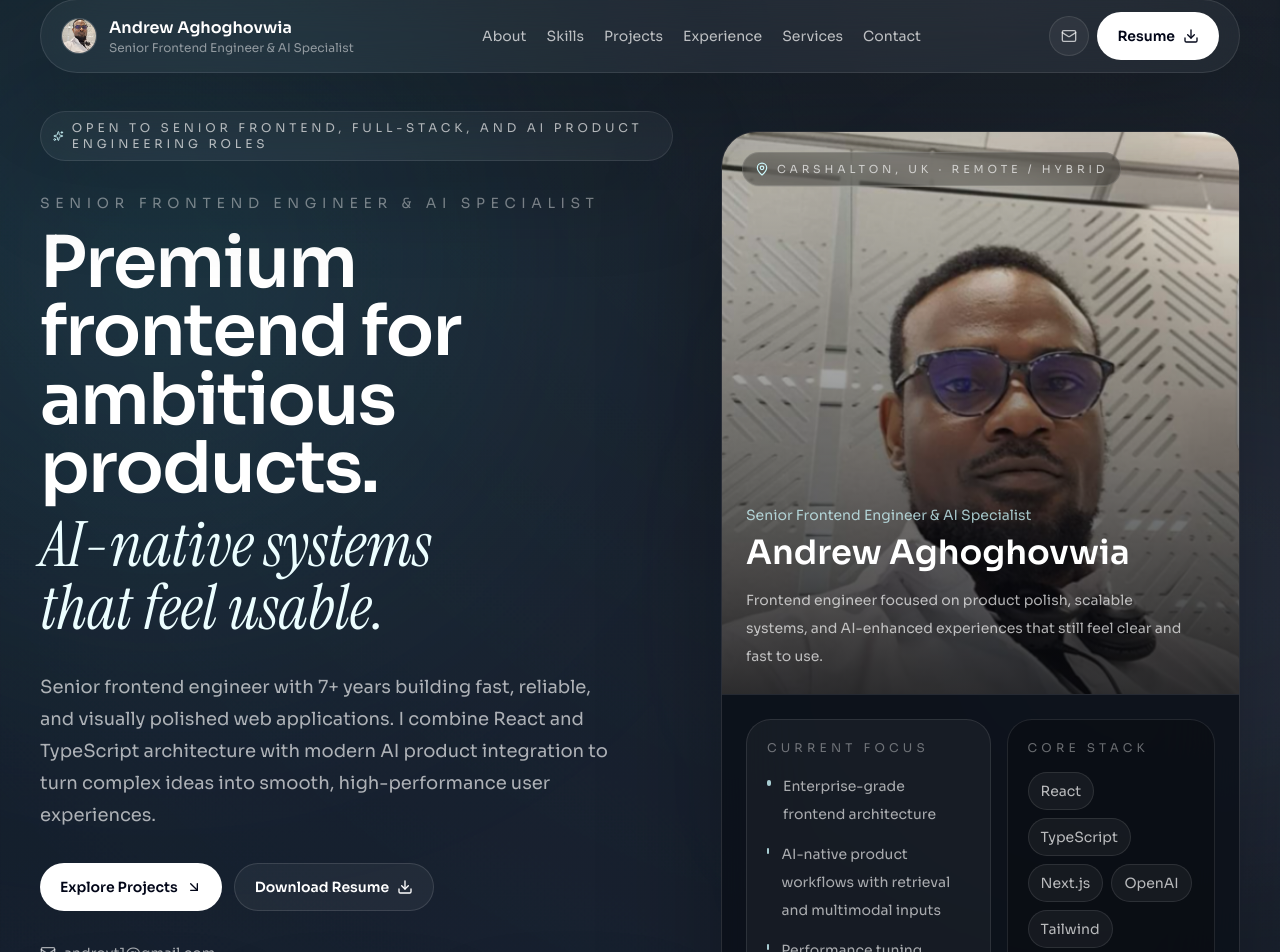
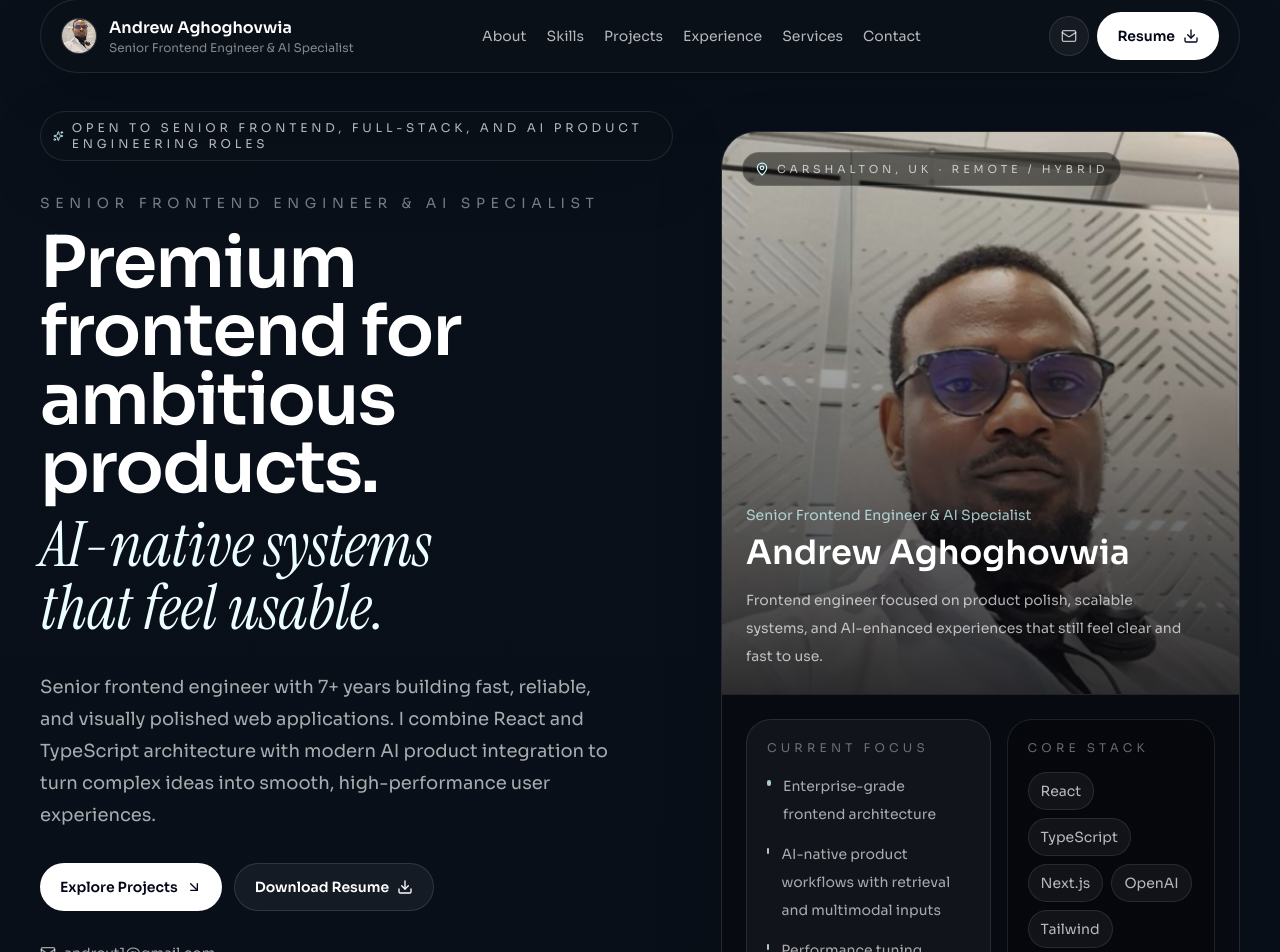
Before and after one commit to androyt1/portfolio, a React (Vite) app: page / in a window 1280 px wide. Shown: the part 17-969 px from the top of the page. Built offline with nearby package versions, Linux system fonts and the light colour scheme.

Commit message:
Optimize cross-device scrolling and motion

```diff
--- a/src/app/App.tsx
+++ b/src/app/App.tsx
@@ -5,8 +5,11 @@ import { SiteFooter } from '@/components/footer/SiteFooter';
 import { ScrollProgress } from '@/components/navigation/ScrollProgress';
 import { SiteHeader } from '@/components/navigation/SiteHeader';
 import { siteContent } from '@/data/portfolio';
+import {
+  DeviceProfileProvider,
+  useDeviceProfileValue,
+} from '@/hooks/use-device-profile';
 import { useLenis } from '@/hooks/use-lenis';
-import { usePrefersReducedMotion } from '@/hooks/use-prefers-reduced-motion';
 import { AboutSection } from '@/sections/AboutSection';
 import { ContactSection } from '@/sections/ContactSection';
 import { ExperienceSection } from '@/sections/ExperienceSection';
@@ -16,36 +19,55 @@ import { ServicesSection } from '@/sections/ServicesSection';
 import { SkillsSection } from '@/sections/SkillsSection';
 
 export function App() {
-  const reducedMotion = usePrefersReducedMotion();
-  const [showLoader, setShowLoader] = useState(!reducedMotion);
+  const deviceProfile = useDeviceProfileValue();
+  const [hasLoaded, setHasLoaded] = useState(false);
 
-  useLenis(!reducedMotion);
+  useLenis(deviceProfile.enableSmoothScroll);
 
   useEffect(() => {
     document.title = `${siteContent.role} | ${siteContent.name}`;
+  }, []);
 
-    if (reducedMotion) {
+  useEffect(() => {
+    const root = document.documentElement;
+    root.dataset.effects = deviceProfile.enhancedEffects ? 'enhanced' : 'reduced';
+
+    return () => root.removeAttribute('data-effects');
+  }, [deviceProfile.enhancedEffects]);
+
+  useEffect(() => {
+    if (hasLoaded) {
       return;
     }
 
-    const timeout = window.setTimeout(() => setShowLoader(false), 1100);
+    if (!deviceProfile.allowPageLoader) {
+      setHasLoaded(true);
+      return;
+    }
+
+    const timeout = window.setTimeout(() => setHasLoaded(true), 820);
     return () => window.clearTimeout(timeout);
-  }, [reducedMotion]);
+  }, [deviceProfile.allowPageLoader, hasLoaded]);
+
+  const showLoader = !hasLoaded && deviceProfile.allowPageLoader;
 
   return (
+    <DeviceProfileProvider value={deviceProfile}>
       <>
+        {deviceProfile.enhancedEffects ? (
           <div className="pointer-events-none fixed inset-0 z-[-2]">
-        <div className="absolute left-[-15%] top-[-10%] h-[44rem] w-[44rem] rounded-full bg-cyan-300/10 blur-[140px]" />
-        <div className="absolute bottom-[-12%] right-[-18%] h-[36rem] w-[36rem] rounded-full bg-indigo-200/10 blur-[140px]" />
+            <div className="absolute left-[-12%] top-[-10%] h-[36rem] w-[36rem] rounded-full bg-cyan-300/9 blur-[112px]" />
+            <div className="absolute bottom-[-10%] right-[-14%] h-[28rem] w-[28rem] rounded-full bg-indigo-200/8 blur-[104px]" />
           </div>
+        ) : null}
 
-      <AnimatePresence>
+        <AnimatePresence initial={false}>
           {showLoader ? (
             <motion.div
               key="loader"
               className="surface-strong fixed inset-0 z-50 flex flex-col items-center justify-center gap-8"
               exit={{ opacity: 0 }}
-            transition={{ duration: 0.55, ease: [0.22, 1, 0.36, 1] }}
+              transition={{ duration: 0.45, ease: [0.22, 1, 0.36, 1] }}
             >
               <div className="space-y-2 text-center">
                 <p className="text-xs uppercase tracking-[0.45em] text-white/55">
@@ -70,7 +92,7 @@ export function App() {
           ) : null}
         </AnimatePresence>
 
-      <ScrollProgress />
+        {deviceProfile.allowScrollProgress ? <ScrollProgress /> : null}
         <SiteHeader />
 
         <main className="relative">
@@ -85,5 +107,6 @@ export function App() {
 
         <SiteFooter />
       </>
+    </DeviceProfileProvider>
   );
 }
--- a/src/components/layout/SectionShell.tsx
+++ b/src/components/layout/SectionShell.tsx
@@ -9,11 +9,17 @@ interface SectionShellProps extends HTMLAttributes<HTMLElement> {
 export function SectionShell({
   children,
   className,
+  style,
   ...props
 }: SectionShellProps) {
   return (
     <section
       className={cn('relative py-16 sm:py-20 lg:py-24', className)}
+      style={{
+        containIntrinsicSize: '1px 960px',
+        contentVisibility: 'auto',
+        ...style,
+      }}
       {...props}
     >
       {children}
--- a/src/components/navigation/ScrollProgress.tsx
+++ b/src/components/navigation/ScrollProgress.tsx
@@ -1,12 +1,19 @@
 import { motion, useScroll, useSpring } from 'framer-motion';
 
+import { useDeviceProfile } from '@/hooks/use-device-profile';
+
 export function ScrollProgress() {
+  const { allowScrollProgress } = useDeviceProfile();
   const { scrollYProgress } = useScroll();
   const scaleX = useSpring(scrollYProgress, {
     damping: 24,
     stiffness: 180,
     mass: 0.2,
   });
+
+  if (!allowScrollProgress) {
+    return null;
+  }
 
   return (
     <motion.div
--- a/src/components/ui/Reveal.tsx
+++ b/src/components/ui/Reveal.tsx
@@ -1,6 +1,7 @@
 import type { ReactNode } from 'react';
 import { motion } from 'framer-motion';
 
+import { useDeviceProfile } from '@/hooks/use-device-profile';
 import { cn } from '@/lib/cn';
 
 interface RevealProps {
@@ -10,6 +11,12 @@ interface RevealProps {
 }
 
 export function Reveal({ children, className, delay = 0 }: RevealProps) {
+  const { allowViewportMotion } = useDeviceProfile();
+
+  if (!allowViewportMotion) {
+    return <div className={cn(className)}>{children}</div>;
+  }
+
   return (
     <motion.div
       className={cn(className)}
--- /dev/null
+++ b/src/hooks/use-device-profile.ts
@@ -0,0 +1,175 @@
+import {
+  createElement,
+  createContext,
+  useContext,
+  useEffect,
+  useMemo,
+  useState,
+  type ReactNode,
+} from 'react';
+
+import { usePrefersReducedMotion } from '@/hooks/use-prefers-reduced-motion';
+
+interface DeviceSignals {
+  coarsePointer: boolean;
+  lowPower: boolean;
+  saveData: boolean;
+  smallViewport: boolean;
+}
+
+export interface DeviceProfile extends DeviceSignals {
+  allowHeroMotion: boolean;
+  allowPageLoader: boolean;
+  allowScrollProgress: boolean;
+  allowViewportMotion: boolean;
+  enableSmoothScroll: boolean;
+  enhancedEffects: boolean;
+  reducedMotion: boolean;
+}
+
+type NavigatorHints = Navigator & {
+  connection?: {
+    effectiveType?: string;
+    saveData?: boolean;
+  };
+  deviceMemory?: number;
+};
+
+const defaultProfile: DeviceProfile = {
+  allowHeroMotion: true,
+  allowPageLoader: true,
+  allowScrollProgress: true,
+  allowViewportMotion: true,
+  coarsePointer: false,
+  enableSmoothScroll: true,
+  enhancedEffects: true,
+  lowPower: false,
+  reducedMotion: false,
+  saveData: false,
+  smallViewport: false,
+};
+
+const DeviceProfileContext = createContext<DeviceProfile>(defaultProfile);
+
+function readDeviceSignals(): DeviceSignals {
+  if (typeof window === 'undefined' || typeof navigator === 'undefined') {
+    return {
+      coarsePointer: false,
+      lowPower: false,
+      saveData: false,
+      smallViewport: false,
+    };
+  }
+
+  const navigatorHints = navigator as NavigatorHints;
+  const connection = navigatorHints.connection;
+  const effectiveType = connection?.effectiveType ?? '';
+  const lowBandwidth = effectiveType === 'slow-2g' || effectiveType === '2g';
+  const saveData = Boolean(connection?.saveData);
+  const deviceMemory = navigatorHints.deviceMemory ?? 8;
+  const hardwareThreads = navigator.hardwareConcurrency ?? 8;
+
+  return {
+    coarsePointer: window.matchMedia('(pointer: coarse)').matches,
+    lowPower:
+      saveData || lowBandwidth || deviceMemory <= 4 || hardwareThreads <= 4,
+    saveData,
+    smallViewport: window.matchMedia('(max-width: 767px)').matches,
+  };
+}
+
+function buildDeviceProfile(
+  signals: DeviceSignals,
+  reducedMotion: boolean,
+): DeviceProfile {
+  const constrainedDevice =
+    reducedMotion || signals.lowPower || signals.coarsePointer;
+  const allowEnhancedMotion = !constrainedDevice;
+
+  return {
+    ...signals,
+    allowHeroMotion: allowEnhancedMotion,
+    allowPageLoader:
+      !reducedMotion &&
+      !signals.coarsePointer &&
+      !signals.lowPower &&
+      !signals.smallViewport,
+    allowScrollProgress: allowEnhancedMotion && !signals.smallViewport,
+    allowViewportMotion: allowEnhancedMotion,
+    enableSmoothScroll: allowEnhancedMotion,
+    enhancedEffects:
+      !signals.coarsePointer &&
+      !signals.lowPower &&
+      !signals.smallViewport,
+    reducedMotion,
+  };
+}
+
+function subscribeToMediaQuery(
+  mediaQuery: MediaQueryList,
+  listener: () => void,
+) {
+  if ('addEventListener' in mediaQuery) {
+    mediaQuery.addEventListener('change', listener);
+    return () => mediaQuery.removeEventListener('change', listener);
+  }
+
+  const legacyMediaQuery = mediaQuery as MediaQueryList & {
+    addListener?: (callback: () => void) => void;
+    removeListener?: (callback: () => void) => void;
+  };
+
+  legacyMediaQuery.addListener?.(listener);
+  return () => legacyMediaQuery.removeListener?.(listener);
+}
+
+export function useDeviceProfileValue() {
+  const reducedMotion = usePrefersReducedMotion();
+  const [signals, setSignals] = useState<DeviceSignals>(() => readDeviceSignals());
+
+  useEffect(() => {
+    if (typeof window === 'undefined') {
+      return;
+    }
+
+    const updateSignals = () => setSignals(readDeviceSignals());
+    const mediaQueries = [
+      window.matchMedia('(pointer: coarse)'),
+      window.matchMedia('(max-width: 767px)'),
+    ];
+
+    updateSignals();
+
+    const unsubscribers = mediaQueries.map((mediaQuery) =>
+      subscribeToMediaQuery(mediaQuery, updateSignals),
+    );
+
+    window.addEventListener('resize', updateSignals, { passive: true });
+
+    return () => {
+      unsubscribers.forEach((unsubscribe) => unsubscribe());
+      window.removeEventListener('resize', updateSignals);
+    };
+  }, []);
+
+  return useMemo(
+    () => buildDeviceProfile(signals, reducedMotion),
+    [reducedMotion, signals],
+  );
+}
+
+interface DeviceProfileProviderProps {
+  children: ReactNode;
+  value: DeviceProfile;
+}
+
+export function DeviceProfileProvider({
+  children,
+  value,
+}: DeviceProfileProviderProps) {
+  return createElement(DeviceProfileContext.Provider, { value }, children);
+}
+
+export function useDeviceProfile() {
+  return useContext(DeviceProfileContext);
+}
--- a/src/hooks/use-magnetic.ts
+++ b/src/hooks/use-magnetic.ts
@@ -1,17 +1,12 @@
-import { useCallback, useMemo, useRef } from 'react';
+import { useCallback, useEffect, useRef } from 'react';
 
-import { usePrefersReducedMotion } from '@/hooks/use-prefers-reduced-motion';
+import { useDeviceProfile } from '@/hooks/use-device-profile';
 
 export function useMagnetic<T extends HTMLElement>() {
   const ref = useRef<T | null>(null);
   const frame = useRef<number | null>(null);
-  const reducedMotion = usePrefersReducedMotion();
-  const finePointer = useMemo(
-    () =>
-      typeof window !== 'undefined' &&
-      window.matchMedia('(pointer: fine)').matches,
-    [],
-  );
+  const { coarsePointer, lowPower, reducedMotion } = useDeviceProfile();
+  const allowMagnetic = !coarsePointer && !lowPower && !reducedMotion;
 
   const animate = useCallback(
     (x: number, y: number) => {
@@ -34,9 +29,26 @@ export function useMagnetic<T extends HTMLElement>() {
     [],
   );
 
+  useEffect(() => {
+    if (allowMagnetic || !ref.current) {
+      return;
+    }
+
+    ref.current.style.transform = 'translate3d(0, 0, 0)';
+  }, [allowMagnetic]);
+
+  useEffect(
+    () => () => {
+      if (frame.current) {
+        cancelAnimationFrame(frame.current);
+      }
+    },
+    [],
+  );
+
   const onPointerMove = useCallback(
     (event: React.PointerEvent<T>) => {
-      if (!finePointer || reducedMotion || !ref.current) {
+      if (!allowMagnetic || !ref.current) {
         return;
       }
 
@@ -46,12 +58,16 @@ export function useMagnetic<T extends HTMLElement>() {
 
       animate(x * 0.12, y * 0.12);
     },
-    [animate, finePointer, reducedMotion],
+    [allowMagnetic, animate],
   );
 
   const onPointerLeave = useCallback(() => {
+    if (!allowMagnetic) {
+      return;
+    }
+
     animate(0, 0);
-  }, [animate]);
+  }, [allowMagnetic, animate]);
 
   return { ref, onPointerLeave, onPointerMove };
 }
--- a/src/sections/HeroSection.tsx
+++ b/src/sections/HeroSection.tsx
@@ -4,6 +4,7 @@ import { ArrowDownRight, Download, Mail, MapPin, Sparkles } from 'lucide-react';
 import { Container } from '@/components/layout/Container';
 import { MagneticButton } from '@/components/ui/MagneticButton';
 import { siteContent } from '@/data/portfolio';
+import { useDeviceProfile } from '@/hooks/use-device-profile';
 
 const heroStack = [
   'React',
@@ -23,7 +24,24 @@ const focusPoints = [
 ] as const;
 
 export function HeroSection() {
+  const { allowHeroMotion } = useDeviceProfile();
   const [headlinePrimary, headlineSecondary] = siteContent.headline.split('. ');
+  const ease = [0.22, 1, 0.36, 1] as const;
+  const fadeUp = (delay = 0, y = 24) =>
+    allowHeroMotion
+      ? {
+          animate: { opacity: 1, y: 0 },
+          initial: { opacity: 0, y },
+          transition: { delay, duration: 0.8, ease },
+        }
+      : {};
+  const fadeScale = allowHeroMotion
+    ? {
+        animate: { opacity: 1, scale: 1, y: 0 },
+        initial: { opacity: 0, scale: 0.985, y: 18 },
+        transition: { delay: 0.08, duration: 0.86, ease },
+      }
+    : {};
 
   return (
     <section className="relative overflow-hidden pt-24 sm:pt-28 lg:pt-32" id="top">
@@ -31,9 +49,7 @@ export function HeroSection() {
         <div className="relative z-10 max-w-2xl space-y-8">
           <motion.div
             className="surface inline-flex items-center gap-2 rounded-full px-3 py-2 text-xs uppercase tracking-[0.32em] text-white/70"
-            initial={{ opacity: 0, y: 18 }}
-            transition={{ duration: 0.7 }}
-            whileInView={{ opacity: 1, y: 0 }}
+            {...fadeUp(0, 18)}
           >
             <Sparkles className="h-3.5 w-3.5 text-cyan-100" />
             {siteContent.availability}
@@ -42,9 +58,7 @@ export function HeroSection() {
           <div className="space-y-4">
             <motion.p
               className="text-sm uppercase tracking-[0.4em] text-white/45"
-              initial={{ opacity: 0, y: 16 }}
-              transition={{ duration: 0.7, delay: 0.05 }}
-              whileInView={{ opacity: 1, y: 0 }}
+              {...fadeUp(0.05, 16)}
             >
               {siteContent.role}
             </motion.p>
@@ -52,9 +66,7 @@ export function HeroSection() {
             <div className="space-y-3">
               <motion.h1
                 className="heading-balance text-5xl font-semibold tracking-tight text-white sm:text-6xl lg:text-[4.45rem] lg:leading-[0.96]"
-                initial={{ opacity: 0, y: 34 }}
-                transition={{ duration: 0.9, ease: [0.22, 1, 0.36, 1] }}
-                whileInView={{ opacity: 1, y: 0 }}
+                {...fadeUp(0.08, 32)}
               >
                 {headlinePrimary}.
               </motion.h1>
@@ -62,13 +74,7 @@ export function HeroSection() {
               {headlineSecondary ? (
                 <motion.p
                   className="heading-balance font-display text-4xl italic leading-none text-cyan-50 sm:text-5xl lg:text-[3.9rem]"
-                  initial={{ opacity: 0, y: 28 }}
-                  transition={{
-                    duration: 0.9,
-                    ease: [0.22, 1, 0.36, 1],
-                    delay: 0.08,
-                  }}
-                  whileInView={{ opacity: 1, y: 0 }}
+                  {...fadeUp(0.14, 24)}
                 >
                   {headlineSecondary}
                 </motion.p>
@@ -78,18 +84,14 @@ export function HeroSection() {
 
           <motion.p
             className="max-w-xl text-base leading-8 text-white/65 sm:text-lg"
-            initial={{ opacity: 0, y: 24 }}
-            transition={{ duration: 0.85, delay: 0.14 }}
-            whileInView={{ opacity: 1, y: 0 }}
+            {...fadeUp(0.18)}
           >
             {siteContent.summary}
           </motion.p>
 
           <motion.div
             className="flex flex-col gap-3 sm:flex-row"
-            initial={{ opacity: 0, y: 24 }}
-            transition={{ duration: 0.85, delay: 0.2 }}
-            whileInView={{ opacity: 1, y: 0 }}
+            {...fadeUp(0.24)}
           >
             <MagneticButton href="#projects" icon={<ArrowDownRight className="h-4 w-4" />}>
               Explore Projects
@@ -107,9 +109,7 @@ export function HeroSection() {
           <motion.a
             className="inline-flex items-center gap-2 text-sm text-white/62 transition hover:text-cyan-100"
             href={`mailto:${siteContent.email}`}
-            initial={{ opacity: 0, y: 18 }}
-            transition={{ duration: 0.8, delay: 0.26 }}
-            whileInView={{ opacity: 1, y: 0 }}
+            {...fadeUp(0.3, 18)}
           >
             <Mail className="h-4 w-4" />
             {siteContent.email}
@@ -117,9 +117,7 @@ export function HeroSection() {
 
           <motion.div
             className="grid gap-3 sm:grid-cols-3"
-            initial={{ opacity: 0, y: 24 }}
-            transition={{ duration: 0.85, delay: 0.3 }}
-            whileInView={{ opacity: 1, y: 0 }}
+            {...fadeUp(0.34)}
           >
             {siteContent.heroStats.map((stat) => (
               <div className="surface rounded-[1.5rem] px-4 py-5" key={stat.label}>
@@ -132,9 +130,7 @@ export function HeroSection() {
 
         <motion.div
           className="surface-strong relative overflow-hidden rounded-[2.2rem]"
-          initial={{ opacity: 0, scale: 0.98, y: 16 }}
-          transition={{ duration: 0.9, delay: 0.08, ease: [0.22, 1, 0.36, 1] }}
-          whileInView={{ opacity: 1, scale: 1, y: 0 }}
+          {...fadeScale}
         >
           <div className="noise-mask absolute inset-0 opacity-80" />
 
@@ -143,10 +139,13 @@ export function HeroSection() {
               <img
                 alt={siteContent.name}
                 className="h-full w-full object-cover object-top"
+                decoding="async"
+                fetchPriority="high"
+                loading="eager"
                 src={siteContent.photoSrc}
               />
               <div className="absolute inset-0 bg-[linear-gradient(180deg,rgba(5,7,11,0.04),rgba(5,7,11,0.82))]" />
-              <div className="absolute left-5 top-5 inline-flex items-center gap-2 rounded-full border border-white/12 bg-black/28 px-3 py-2 text-[11px] uppercase tracking-[0.35em] text-white/68 backdrop-blur-md">
+              <div className="absolute left-5 top-5 inline-flex items-center gap-2 rounded-full border border-white/12 bg-black/48 px-3 py-2 text-[11px] uppercase tracking-[0.35em] text-white/68">
                 <MapPin className="h-3.5 w-3.5 text-cyan-100" />
                 {siteContent.location}
               </div>
--- a/src/sections/ProjectsSection.tsx
+++ b/src/sections/ProjectsSection.tsx
@@ -56,7 +56,7 @@ export function ProjectsSection() {
                         <span className="h-2.5 w-2.5 rounded-full bg-white/18" />
                       </div>
                       <div className="grid gap-3 sm:grid-cols-2">
-                        <div className="rounded-2xl border border-white/12 bg-black/18 p-4 backdrop-blur-md">
+                        <div className="rounded-2xl border border-white/12 bg-black/18 p-4">
                           <p className="text-xs uppercase tracking-[0.35em] text-white/36">
                             Focus
                           </p>
@@ -64,7 +64,7 @@ export function ProjectsSection() {
                             {project.highlight}
                           </p>
                         </div>
-                        <div className="rounded-2xl border border-white/12 bg-black/18 p-4 backdrop-blur-md">
+                        <div className="rounded-2xl border border-white/12 bg-black/18 p-4">
                           <p className="text-xs uppercase tracking-[0.35em] text-white/36">
                             Result
                           </p>
--- a/src/styles/index.css
+++ b/src/styles/index.css
@@ -38,6 +38,7 @@ body {
     linear-gradient(180deg, #09101a 0%, #06080d 28%, #05070b 100%);
   color: var(--text);
   font-family: var(--font-sans);
+  line-height: 1.5;
   text-rendering: optimizeLegibility;
   -webkit-font-smoothing: antialiased;
   -moz-osx-font-smoothing: grayscale;
@@ -88,13 +89,13 @@ iframe {
   }
 
   .surface {
-    @apply border border-white/10 bg-white/[0.045] backdrop-blur-xl;
-    box-shadow: 0 26px 90px rgba(0, 0, 0, 0.24);
+    @apply border border-white/10 bg-white/[0.045] backdrop-blur-lg;
+    box-shadow: 0 22px 72px rgba(0, 0, 0, 0.22);
   }
 
   .surface-strong {
-    @apply border border-white/12 bg-[#0b1018]/85 backdrop-blur-2xl;
-    box-shadow: 0 32px 120px rgba(0, 0, 0, 0.3);
+    @apply border border-white/12 bg-[#0b1018]/88 backdrop-blur-xl;
+    box-shadow: 0 28px 96px rgba(0, 0, 0, 0.28);
   }
 
   .text-muted {
@@ -118,6 +119,44 @@ iframe {
   }
 }
 
+html[data-effects='reduced'] body::before {
+  content: none;
+}
+
+html[data-effects='reduced'] body {
+  background: linear-gradient(180deg, #09101a 0%, #05070b 100%);
+}
+
+html[data-effects='reduced'] .surface,
+html[data-effects='reduced'] .surface-strong {
+  -webkit-backdrop-filter: none;
+  backdrop-filter: none;
+}
+
+html[data-effects='reduced'] .surface {
+  background: rgba(11, 16, 24, 0.88);
+  box-shadow: 0 18px 56px rgba(0, 0, 0, 0.2);
+}
+
+html[data-effects='reduced'] .surface-strong {
+  background: rgba(8, 11, 18, 0.94);
+  box-shadow: 0 22px 64px rgba(0, 0, 0, 0.24);
+}
+
+html[data-effects='reduced'] .noise-mask {
+  display: none;
+}
+
+@media (pointer: coarse), (max-width: 767px) {
+  .surface {
+    box-shadow: 0 16px 48px rgba(0, 0, 0, 0.18);
+  }
+
+  .surface-strong {
+    box-shadow: 0 20px 56px rgba(0, 0, 0, 0.22);
+  }
+}
+
 @media (prefers-reduced-motion: reduce) {
   *,
   *::before,
```
Also changed, not shown: src/components/ui/SectionHeading.tsx (+20 -0 lines), src/hooks/use-lenis.ts (+2 -5 lines), src/sections/SkillsSection.tsx (+10 -0 lines). Lines whose indentation alone changed are shown as unchanged.
